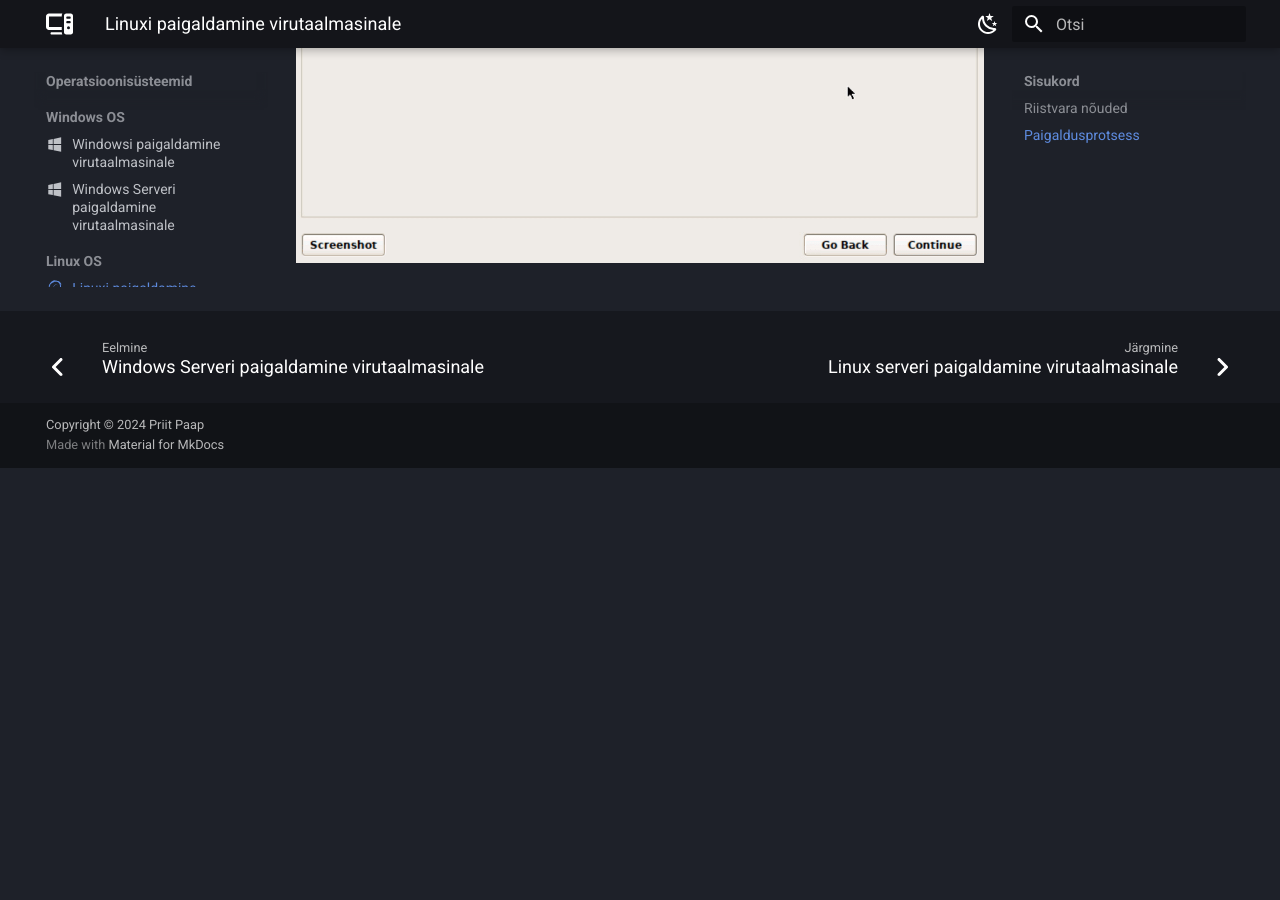
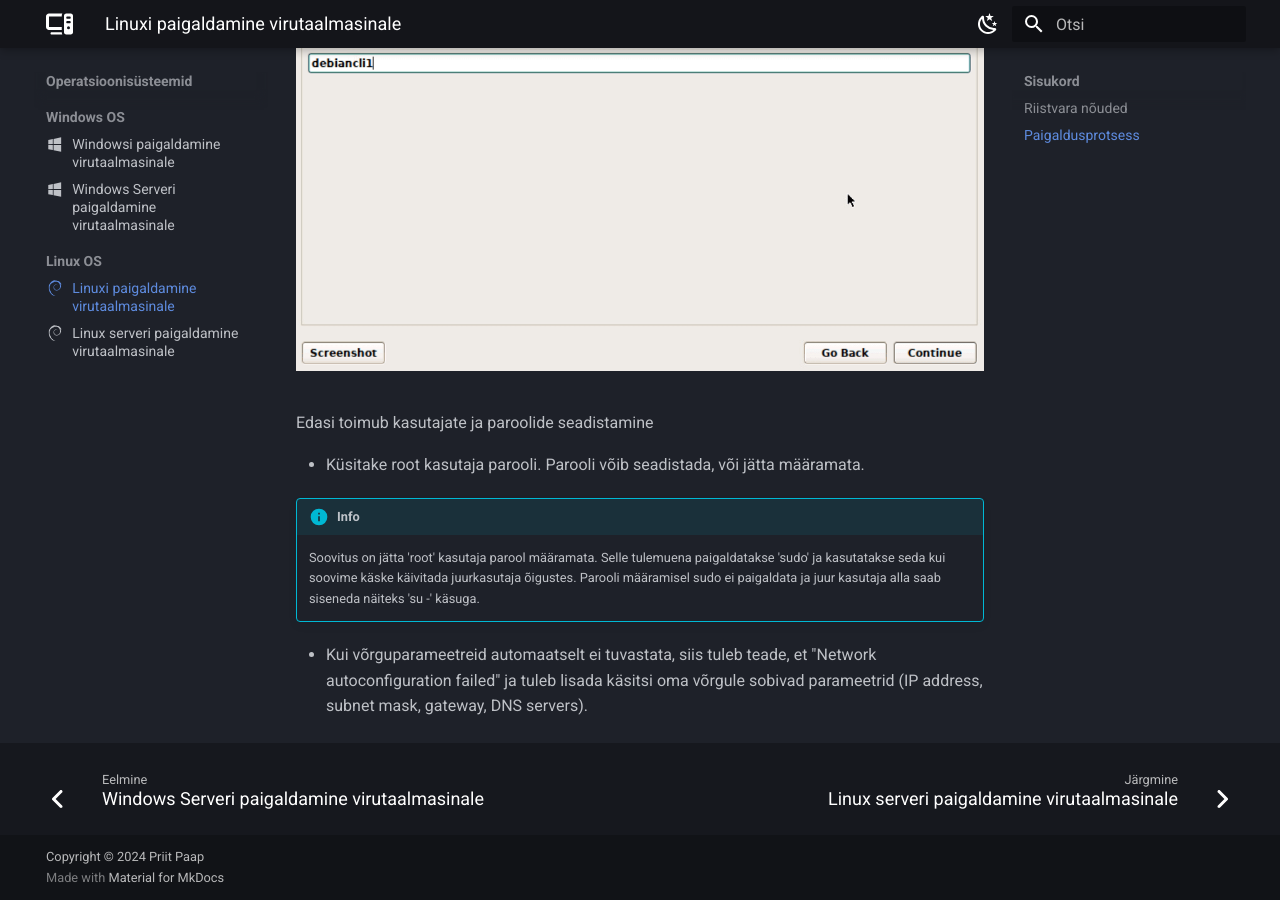
Before and after one commit to priitpaap/priitpaap.github.io, an MkDocs documentation site: the page built from docs/debpaigaldus.md, in a window 1280 px wide and 900 px high, scrolled down 3652 px. Built offline with MkDocs 1.6.1 and Material for MkDocs 9.7.7, drawn with Linux system fonts in a browser that asks for light colours; before the commit the page ends 4120 px from its top, so only the background shows below that; some of the changed text lies outside the part shown.

Commit message:
Update debpaigaldus.md

```diff
--- a/docs/debpaigaldus.md
+++ b/docs/debpaigaldus.md
@@ -74,6 +74,10 @@ Edasi toimub võrgu seadistamine:
 - Kui VM-il on võrgukaart, mis on ühendatud võrguga, mis jagab DHCP kaudu parameetreid automaatselt, siis saadakse ka võrguparameetrid automaatselt ja paigaldusprotsess jätkub.
 - Kui võrguparameetreid automaatselt ei tuvastata, siis tuleb teade, et "Network autoconfiguration failed" ja tuleb lisada käsitsi oma võrgule sobivad parameetrid (IP address, subnet mask, gateway, DNS servers).
 
+!!! info
+
+    Mitme DNS serveri puhul eralda need tühikuga, ära kasuta koma.
+
 === "Autoconfiguration failed"
 
     ![Installer](images/deb2.png)
@@ -104,3 +108,13 @@ Järgnevalt on vaja määrata arvutile võrgunimi (hostname) ja domeen. Kui dome
 === "Domain"
 
     ![Installer](images/net6.png)
+
+Edasi toimub kasutajate ja paroolide seadistamine
+
+- Küsitake root kasutaja parooli. Parooli võib seadistada, või jätta määramata.
+
+!!! info
+
+    Soovitus on jätta 'root' kasutaja parool määramata. Selle tulemuena paigaldatakse 'sudo' ja kasutatakse seda kui soovime käske käivitada juurkasutaja õigustes. Parooli määramisel sudo ei paigaldata ja juur kasutaja alla saab siseneda näiteks 'su -' käsuga.
+
+- Kui võrguparameetreid automaatselt ei tuvastata, siis tuleb teade, et "Network autoconfiguration failed" ja tuleb lisada käsitsi oma võrgule sobivad parameetrid (IP address, subnet mask, gateway, DNS servers).
```
